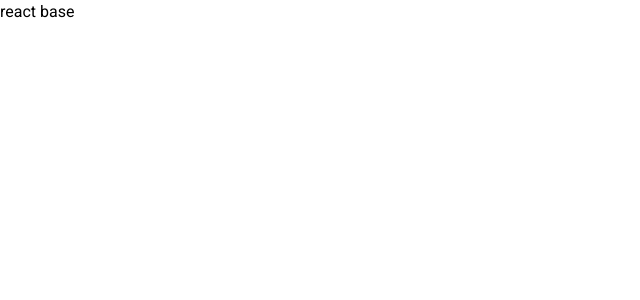
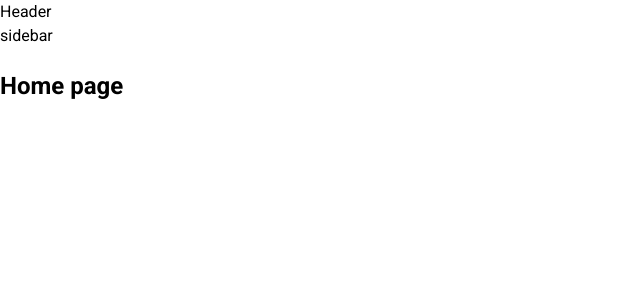
Before and after one commit to hoanghongchuong/reactjs-app, a React (Create React App) app in the folder reactjs-base/: page / in a window 1280 px wide. Shown: the top 300 px of the page, without its empty margins (0-640 px from the left). Built offline with nearby package versions, Linux system fonts and the light colour scheme; a web font is replaced by a local one.

Commit message:
Cấu hình Router/Layout

```diff
--- a/reactjs-base/package.json
+++ b/reactjs-base/package.json
@@ -9,6 +9,7 @@
     "normalize.css": "^8.0.1",
     "react": "^18.2.0",
     "react-dom": "^18.2.0",
+    "react-router-dom": "^6.8.0",
     "react-scripts": "5.0.1",
     "web-vitals": "^2.1.4"
   },
--- a/reactjs-base/src/App.js
+++ b/reactjs-base/src/App.js
@@ -1,5 +1,38 @@
+import { Fragment } from 'react';
+import { BrowserRouter as Router, Routes, Route } from 'react-router-dom';
+import { publicRoutes } from '~/routes';
+import DefaultLayout from '~/components/Layout/DefaultLayout';
+
 function App() {
-    return <div className="App">react base</div>;
+    return (
+        <Router>
+            <div className="App">
+                <Routes>
+                    {publicRoutes.map((route, index) => {
+                        const Page = route.component;
+                        let Layout = DefaultLayout;
+                        if (route.layout) {
+                            Layout = route.layout;
+                        } else if (route.layout === null) {
+                            Layout = Fragment;
+                        }
+
+                        return (
+                            <Route
+                                key={index}
+                                path={route.path}
+                                element={
+                                    <Layout>
+                                        <Page />
+                                    </Layout>
+                                }
+                            />
+                        );
+                    })}
+                </Routes>
+            </div>
+        </Router>
+    );
 }
 
 export default App;
--- a/reactjs-base/src/components/GlobalStyles/GlobalStyles.scss
+++ b/reactjs-base/src/components/GlobalStyles/GlobalStyles.scss
@@ -3,6 +3,10 @@
 
 :root {
     --primary: #000;
+}
+
+* {
+    box-sizing: border-box;
 }
 
 html {
--- /dev/null
+++ b/reactjs-base/src/components/Layout/DefaultLayout/Sidebar/index.js
@@ -0,0 +1,5 @@
+function Sidebar() {
+    return <div>sidebar</div>;
+}
+
+export default Sidebar;
--- /dev/null
+++ b/reactjs-base/src/components/Layout/DefaultLayout/index.js
@@ -0,0 +1,16 @@
+import Header from '~/components/Layout/components/Header';
+import Sidebar from './Sidebar';
+
+function DefaultLayout({ children }) {
+    return (
+        <div>
+            <Header />
+            <div className="container">
+                <Sidebar />
+                <div className="content">{children}</div>
+            </div>
+        </div>
+    );
+}
+
+export default DefaultLayout;
--- /dev/null
+++ b/reactjs-base/src/components/Layout/components/Header/index.js
@@ -0,0 +1,5 @@
+function Header() {
+    return <div>Header</div>;
+}
+
+export default Header;
--- /dev/null
+++ b/reactjs-base/src/components/Layout/index.js
@@ -0,0 +1 @@
+export { default as HeaderOnly } from './HeaderOnly';
--- /dev/null
+++ b/reactjs-base/src/pages/Following/index.js
@@ -0,0 +1,5 @@
+function Following() {
+    return <h2>Following page</h2>;
+}
+
+export default Following;
--- /dev/null
+++ b/reactjs-base/src/pages/Home/index.js
@@ -0,0 +1,5 @@
+function Home() {
+    return <h2>Home page</h2>;
+}
+
+export default Home;
--- /dev/null
+++ b/reactjs-base/src/pages/Login/index.js
@@ -0,0 +1,5 @@
+function Login() {
+    return <div>Login page</div>;
+}
+
+export default Login;
--- /dev/null
+++ b/reactjs-base/src/pages/Profile/index.js
@@ -0,0 +1,5 @@
+function Profile() {
+    return <h2>Profile page</h2>;
+}
+
+export default Profile;
--- /dev/null
+++ b/reactjs-base/src/routes/index.js
@@ -0,0 +1,16 @@
+import Home from '~/pages/Home';
+import Following from '~/pages/Following';
+import Login from '~/pages/Login';
+import Profile from '~/pages/Profile';
+import { HeaderOnly } from '~/components/Layout';
+
+const publicRoutes = [
+    { path: '/', component: Home },
+    { path: '/following', component: Following },
+    { path: '/profile', component: Profile, layout: HeaderOnly },
+    { path: '/login', component: Login, layout: null },
+];
+
+const privateRoutes = [];
+
+export { publicRoutes, privateRoutes };
```
Also changed, not shown: 1 other file (tests, documents, lock files or other folders).
